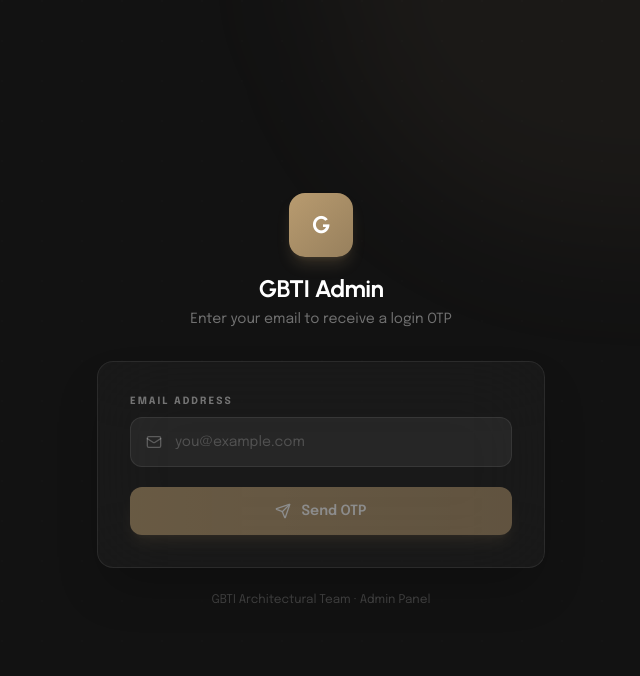
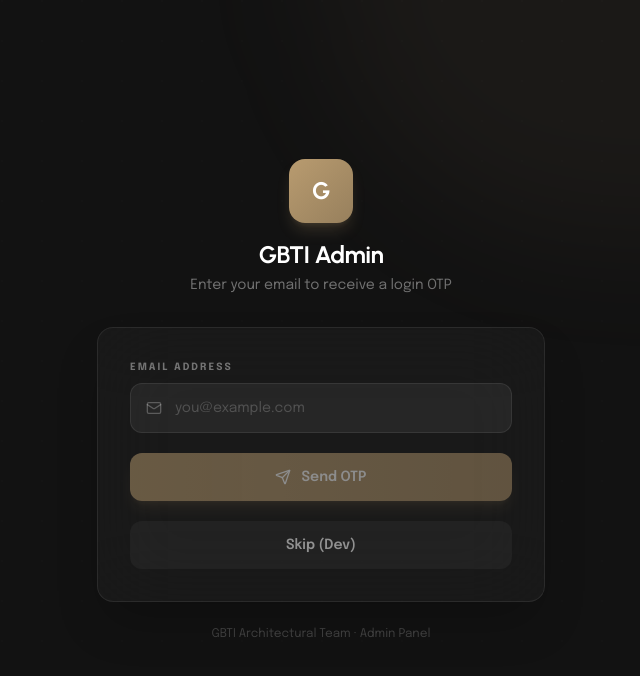
Before and after one commit to vtabsquare/Admin-GBTI, a React (Vite) app: page / in a window 1280 px wide. Shown: the top 676 px of the page, without its empty margins (319-959 px from the left). Built offline with nearby package versions, Linux system fonts and the light colour scheme; no server answers.

Commit message:
Update login page

```diff
--- a/src/auth/LoginPage.tsx
+++ b/src/auth/LoginPage.tsx
@@ -15,6 +15,16 @@ const LoginPage = () => {
   const [email, setEmail] = useState('');
   const [otp, setOtp] = useState('');
   const [loading, setLoading] = useState(false);
+
+  const skipDevLogin = () => {
+    login({
+      id: 'dev-admin-id',
+      email: 'dev@gbti.com',
+      display_name: 'Dev Admin',
+      must_change_password: false,
+    });
+    toast.success('Logged in as Dev Admin!');
+  };
 
   const sendOtp = async (e: React.FormEvent) => {
     e.preventDefault();
@@ -223,6 +233,15 @@ const LoginPage = () => {
                   </>
                 )}
               </button>
+
+              {/* Skip Dev Button */}
+              <button
+                type="button"
+                onClick={skipDevLogin}
+                className="w-full flex items-center justify-center gap-2.5 py-3.5 rounded-xl bg-white/[0.04] text-white/50 text-sm font-semibold hover:bg-white/[0.08] hover:text-white transition-all duration-300 active:scale-[0.98]"
+              >
+                Skip (Dev)
+              </button>
             </form>
           ) : (
             <form onSubmit={verifyOtp} className="space-y-5">
```
